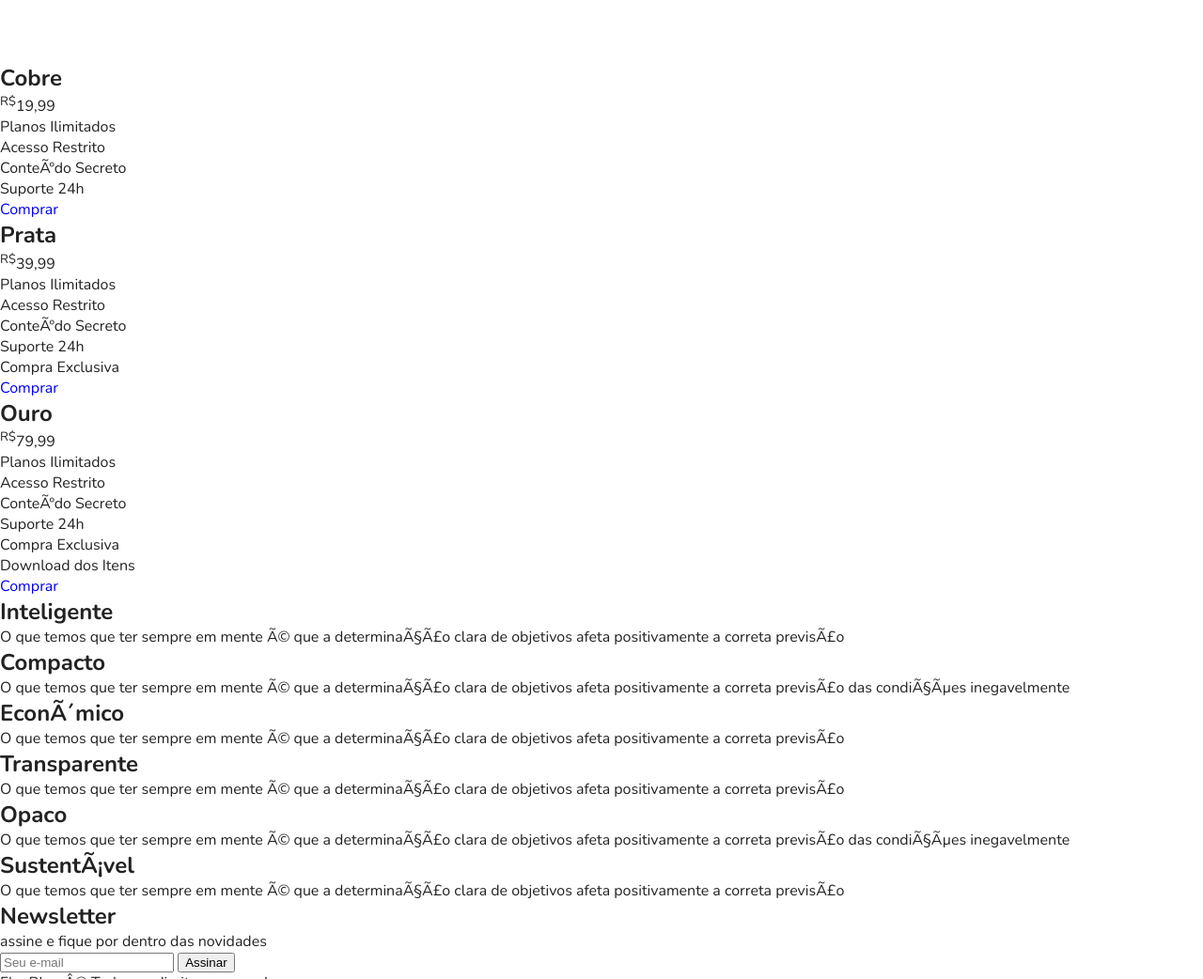
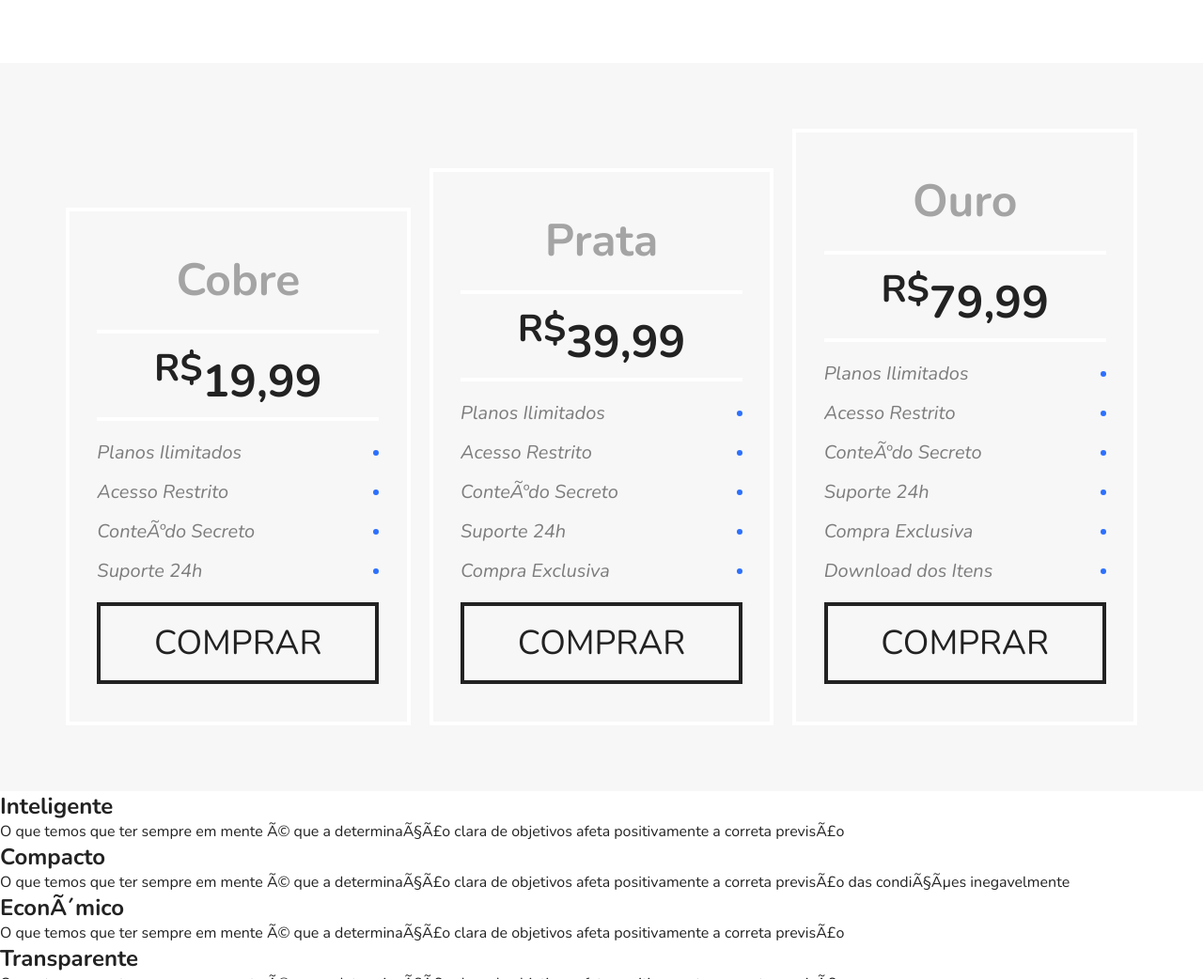
Before and after one commit to AntonioBordignon/css-flex-box-origamid, a plain HTML site: page index.html in a window 1280 px wide. Shown: the part 1791-2833 px from the top of the page at 94% size. Drawn offline with nearby package versions, Linux system fonts and the light colour scheme.

Commit message:
styling prices

```diff
--- a/css/style.css
+++ b/css/style.css
@@ -172,3 +172,92 @@ menu-nav a {
 .blue {
     border-top: 8px solid #66d9eb;
 }
+
+/*Preço*/
+
+.preco {
+    background: #f7f7f7;
+    padding: 60px;
+    display: flex;
+    flex-wrap: wrap;
+    align-items: flex-end;
+}
+
+.preco-item{
+    flex: 1 1 260px;
+    border: 4px solid white;
+    padding: 20px;
+    margin: 10px;
+}
+
+.preco-item h2 {
+    font-size: 3em;
+    color: #a4a4a4;
+    text-align: center;
+    margin-top: 20px;
+}
+
+.preco-item span {
+    max-width: 300px;
+    margin: 20px auto;
+    display: block;
+    font-size: 3em;
+    text-align: center;
+    font-weight: bold;
+    padding: 10px 0 5px 0;
+    border-top: 4px solid white;
+    border-bottom: 4px solid white;
+}
+
+.preco-item sub {
+    font-size: 1.5rem;
+}
+
+.preco-item ul {
+    max-width: 300px;
+    margin:20px auto;
+    font-size: 1.25em;
+    font-style: italic;
+    color: #7c7c7c;
+}
+
+.preco-item li {
+    display: flex;
+    justify-content: space-between;
+    align-items: center;
+    margin-bottom: 15px;
+}
+
+.preco-item  li::after {
+    content: '';
+    display: block;
+    width: 6px;
+    height: 6px;
+    background: #2c70ff;
+    border-radius: 50%;
+}
+
+.preco-item a {
+    max-width: 300px;
+    display: block;
+    margin:20px auto;
+    border: 4px solid;
+    color: #222;
+    text-transform: uppercase;
+    font-size: 2.25em;
+    padding: 15px 0;
+    text-align: center;
+}
+
+@media (max-width: 800px) {
+    .preco {
+        padding-left: 10px;
+        padding-right: 10px;
+    }
+    .preco .preco-item:nth-child(3) {
+        order: -2;
+    }
+    .preco .preco-item:nth-child(2) {
+        order: -1;
+    }
+}
```
